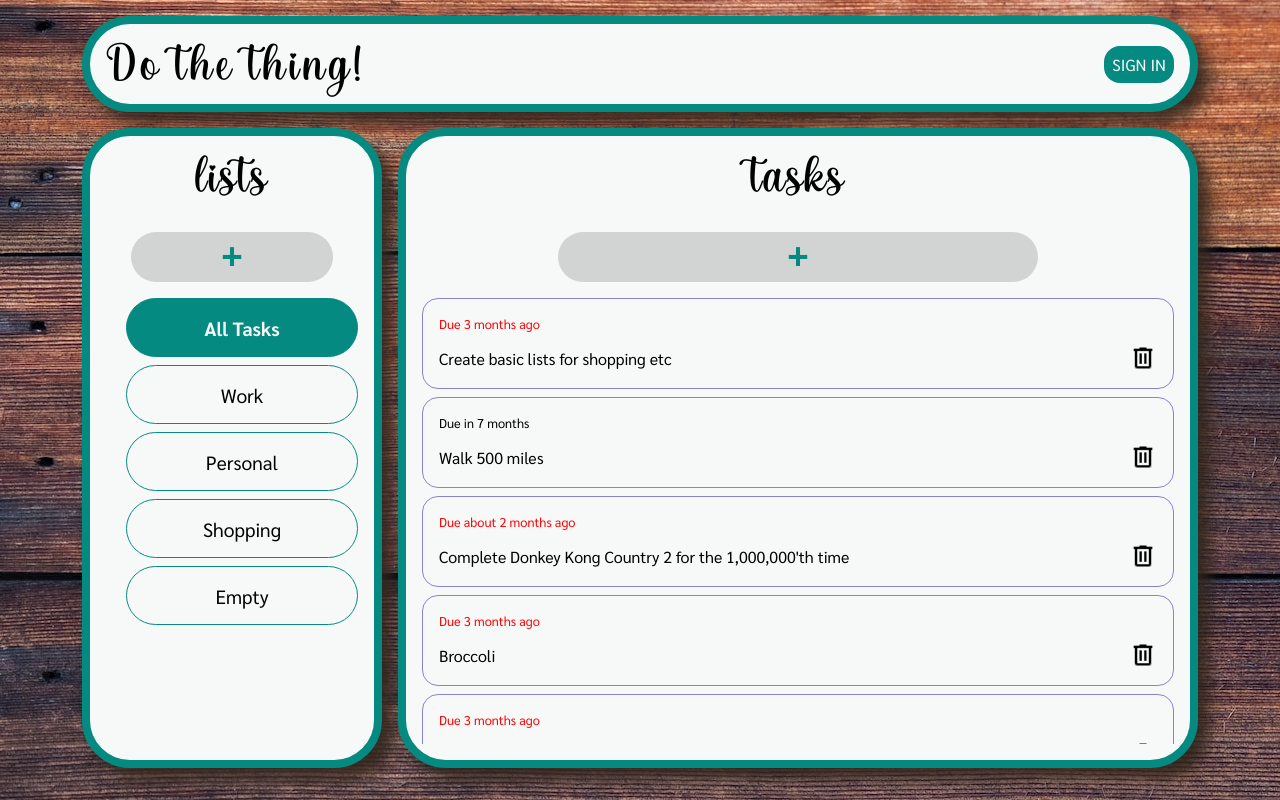
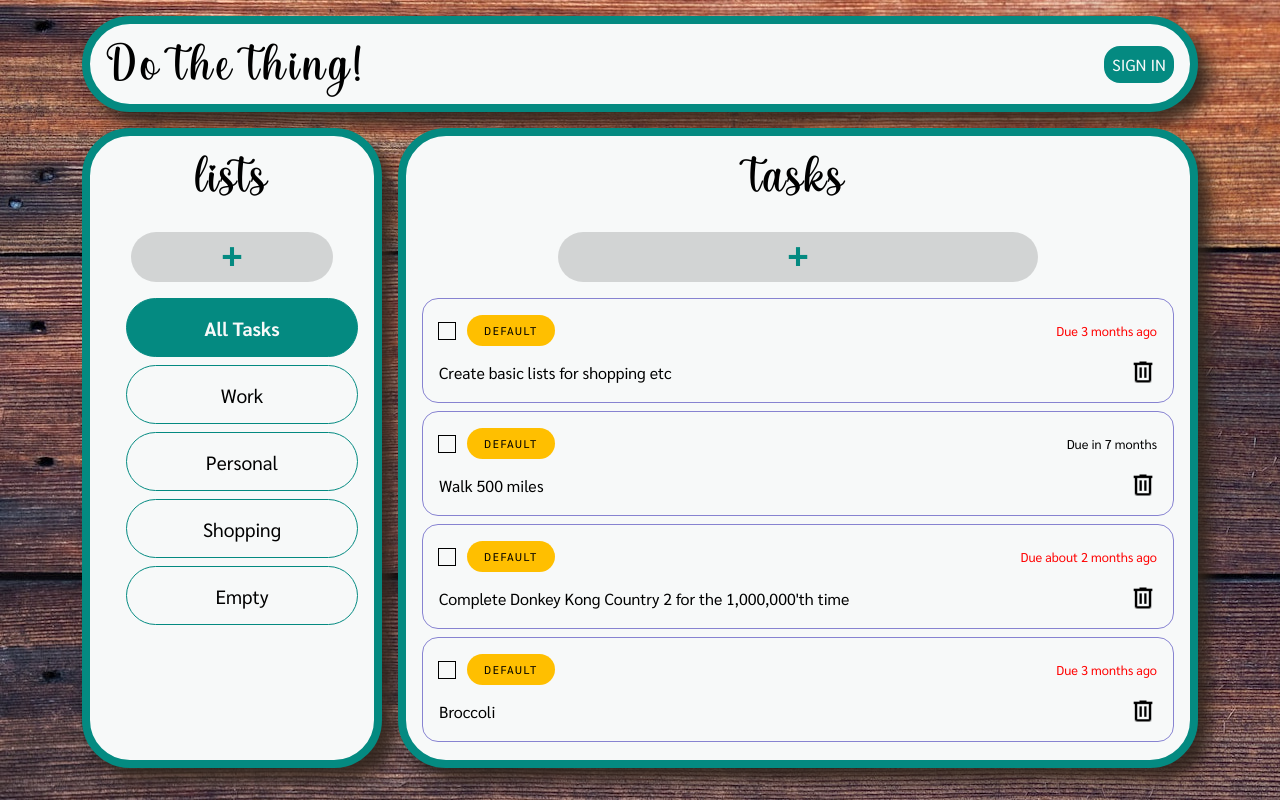
Before and after one commit to mckensis/to-do-list-react, a React (Create React App) app: page / in a window 1280 px wide. Built offline with nearby package versions, Linux system fonts and the light colour scheme; a web font is replaced by a local one.

Commit message:
fixed bug with sorting incomplete tasks

```diff
--- a/src/components/Task.js
+++ b/src/components/Task.js
@@ -3,28 +3,55 @@ import ToDoListContext from "../context/ToDoListContext";
 
 const Task = ({ task }) => {
 
-  const { handleDeleteTask } = useContext(ToDoListContext);
+  const {
+    lists,
+    setLists,
+    activeList,
+    handleDeleteTask,
+    handleSetActiveList,
+    handleSetActiveListToAllTasks,
+  } = useContext(ToDoListContext);
+
   const [dueDateToggled, setDueDateToggled] = useState(false);
 
-  // TO:DO - Update to use lists state, not task state
-  // const handleChangeTaskPriority = () => {
-  //   task.updatePriority();
-  //   const updatedTasks = [...tasks];
-  //   updatedTasks.map((existingTask) => existingTask.id === task.id ? existingTask.priority = task.priority : existingTask);
-  //   setTasks(updatedTasks);
-  // }
+  const handleChangeTaskPriority = (task) => {
+    task.updatePriority();
+
+    const listsCopy = [...lists];
+    const foundList = listsCopy.find(list => list.id === task.list);
+
+    if (!foundList) {
+      console.log("Error finding the list to update a task priority in.");
+      return;
+    }
+
+    const tasksCopy = [ ...foundList['tasks'] ];
+    const updatedTasks = tasksCopy.map(foundTask => foundTask.id === task.id ? foundTask = task : foundTask);
+    foundList.tasks = updatedTasks;
+
+    const updatedLists = listsCopy.map(list => list.id === foundList.id ? list = foundList : list);
+
+    setLists(updatedLists);
+
+    // if (!activeList.id) {
+    //   handleSetActiveListToAllTasks();
+    //   return;
+    // }
+
+    // handleSetActiveList(activeList.id);
+  }
 
   const handleToggleDueDateFormat = () => {
     setDueDateToggled(!dueDateToggled);
   }
 
-  // TO:DO - Update to use lists state, not task state
-  // const handleToggleTaskCompletion = () => {
-  //   task.toggleComplete();
-  //   const tasksCopy = [...tasks];
-  //   tasksCopy.map((existingTask) => existingTask.id === task.id ? existingTask.complete = task.complete : existingTask);
-  //   setTasks(tasksCopy);
-  // }
+  const handleToggleTaskCompletion = () => {
+    return;
+    // task.toggleComplete();
+    // const tasksCopy = [...tasks];
+    // tasksCopy.map((existingTask) => existingTask.id === task.id ? existingTask.complete = task.complete : existingTask);
+    // setTasks(tasksCopy);
+  }
 
   return (
     <li
@@ -33,11 +60,10 @@ const Task = ({ task }) => {
       onMouseLeave={() => setDueDateToggled(false)}
     >
       <div>
-        {/* Uncomment these once functions updated */}
-        {/* <input type="checkbox" checked={task.isComplete()} onChange={() => handleToggleTaskCompletion()} />
-        <button className={`priority p${task.priority}`} onClick={() => handleChangeTaskPriority()}>
+        <input type="checkbox" checked={task.isComplete()} onChange={() => handleToggleTaskCompletion()} />
+        <button className={`priority p${task.priority}`} onClick={() => handleChangeTaskPriority(task)}>
           {task.describePriorityInWords()}
-        </button> */}
+        </button>
         <p
           className={task.overdue ? 'due overdue' : 'due'}
           onClick={() => handleToggleDueDateFormat()}
--- a/src/context/ToDoListContext.js
+++ b/src/context/ToDoListContext.js
@@ -140,7 +140,7 @@ export const DataProvider = ({ children }) => {
 
     //Sort the incomplete tasks to have nearest due date at the top
     let sortedIncomplete = incomplete.sort((taskOne, taskTwo) => {
-        return taskOne.complete - taskTwo.complete || parseISO(taskOne.dueDate) - parseISO(taskTwo.dueDate) || taskTwo.priority - taskOne.priority;
+        return taskOne.complete - taskTwo.complete || parseISO(taskOne.dueDate) - parseISO(taskTwo.dueDate);
     });
 
     let sortedTasks = [...sortedIncomplete, ...sortedComplete];
```
